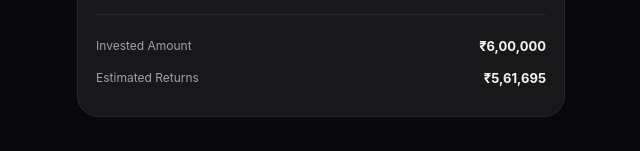
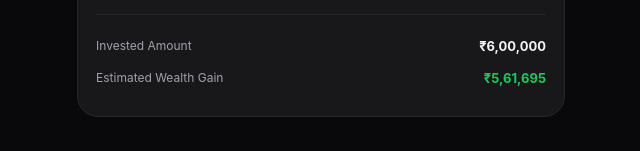
Before and after one commit to sameerkhan86926-a11y/calcpro, a Next.js app: page /calcpro/tools/sip in a window 1280 px wide. Shown: the part 569-720 px from the top of the page, without its empty margins (319-959 px from the left). Built offline with nearby package versions, Linux system fonts and the light colour scheme.

Commit message:
Update page.tsx

```diff
--- a/app/tools/sip/page.tsx
+++ b/app/tools/sip/page.tsx
@@ -1,28 +1,36 @@
 "use client";
 
-import { useState } from "react";
+import { useState, useEffect } from "react";
 import Link from "next/link";
 
 export default function SIPPage() {
+  const [dark, setDark] = useState(true);
   const [monthly, setMonthly] = useState("5000");
   const [rate, setRate] = useState("12");
   const [years, setYears] = useState("10");
+
+  useEffect(() => {
+    const savedTheme = localStorage.getItem("calcpro-theme");
+    if (savedTheme !== null) setDark(savedTheme === "dark");
+  }, []);
 
   const p = Number(monthly) || 0;
   const annualRate = Number(rate) || 0;
   const months = (Number(years) || 0) * 12;
   const monthlyRate = annualRate / 12 / 100;
 
+  // Standard SIP Annuity Formula (End-of-month compound growth)
   const futureValue =
-    monthlyRate === 0
+    p <= 0 || months <= 0
+      ? 0
+      : monthlyRate === 0
       ? p * months
       : p *
-        (((Math.pow(1 + monthlyRate, months) - 1) /
-          monthlyRate) *
+        (((Math.pow(1 + monthlyRate, months) - 1) / monthlyRate) *
           (1 + monthlyRate));
 
   const invested = p * months;
-  const returns = futureValue - invested;
+  const returns = futureValue > invested ? futureValue - invested : 0;
 
   const money = (n: number) =>
     n.toLocaleString("en-IN", {
@@ -30,7 +38,7 @@ export default function SIPPage() {
     });
 
   return (
-    <main className="app dark emi-page">
+    <main className={`app ${dark ? "dark" : "light"} emi-page`}>
       <header className="app-header">
         <div className="brand">
           <div className="brand-icon">C</div>
@@ -59,6 +67,8 @@ export default function SIPPage() {
               type="number"
               value={monthly}
               onChange={(e) => setMonthly(e.target.value)}
+              min="0"
+              step="500"
             />
           </div>
         </label>
@@ -70,6 +80,8 @@ export default function SIPPage() {
               type="number"
               value={rate}
               onChange={(e) => setRate(e.target.value)}
+              min="0"
+              step="0.5"
             />
             <span>%</span>
           </div>
@@ -82,6 +94,8 @@ export default function SIPPage() {
               type="number"
               value={years}
               onChange={(e) => setYears(e.target.value)}
+              min="1"
+              step="1"
             />
             <span>Years</span>
           </div>
@@ -100,8 +114,8 @@ export default function SIPPage() {
         </div>
 
         <div className="result-row">
-          <span>Estimated Returns</span>
-          <strong>₹{money(returns)}</strong>
+          <span>Estimated Wealth Gain</span>
+          <strong style={{ color: "#22c55e" }}>₹{money(returns)}</strong>
         </div>
       </section>
 
@@ -114,11 +128,11 @@ export default function SIPPage() {
           <span>+</span>
           <small>Tools</small>
         </Link>
-        <Link href="/" className="nav-item">
+        <Link href="/#history" className="nav-item">
           <span>≡</span>
           <small>History</small>
         </Link>
-        <Link href="/" className="nav-item">
+        <Link href="/settings/" className="nav-item">
           <span>⚙</span>
           <small>Settings</small>
         </Link>
```
